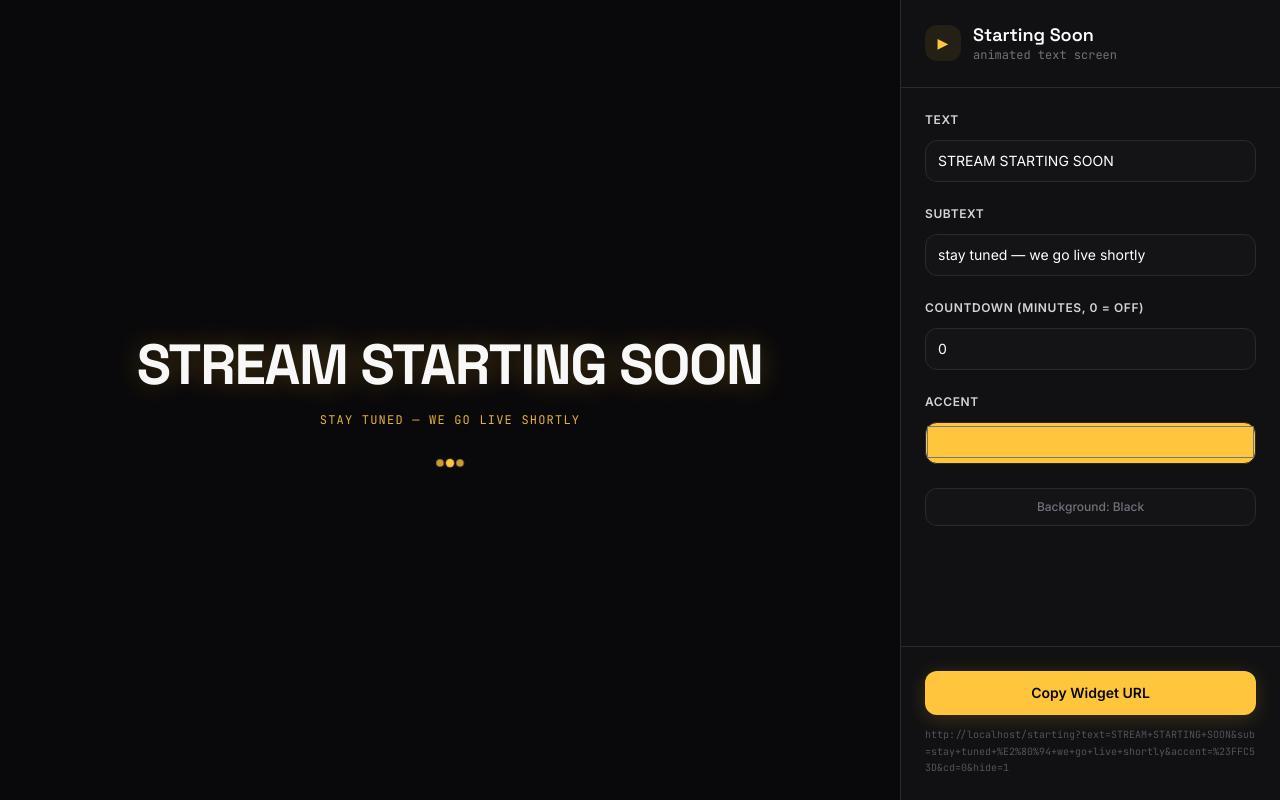
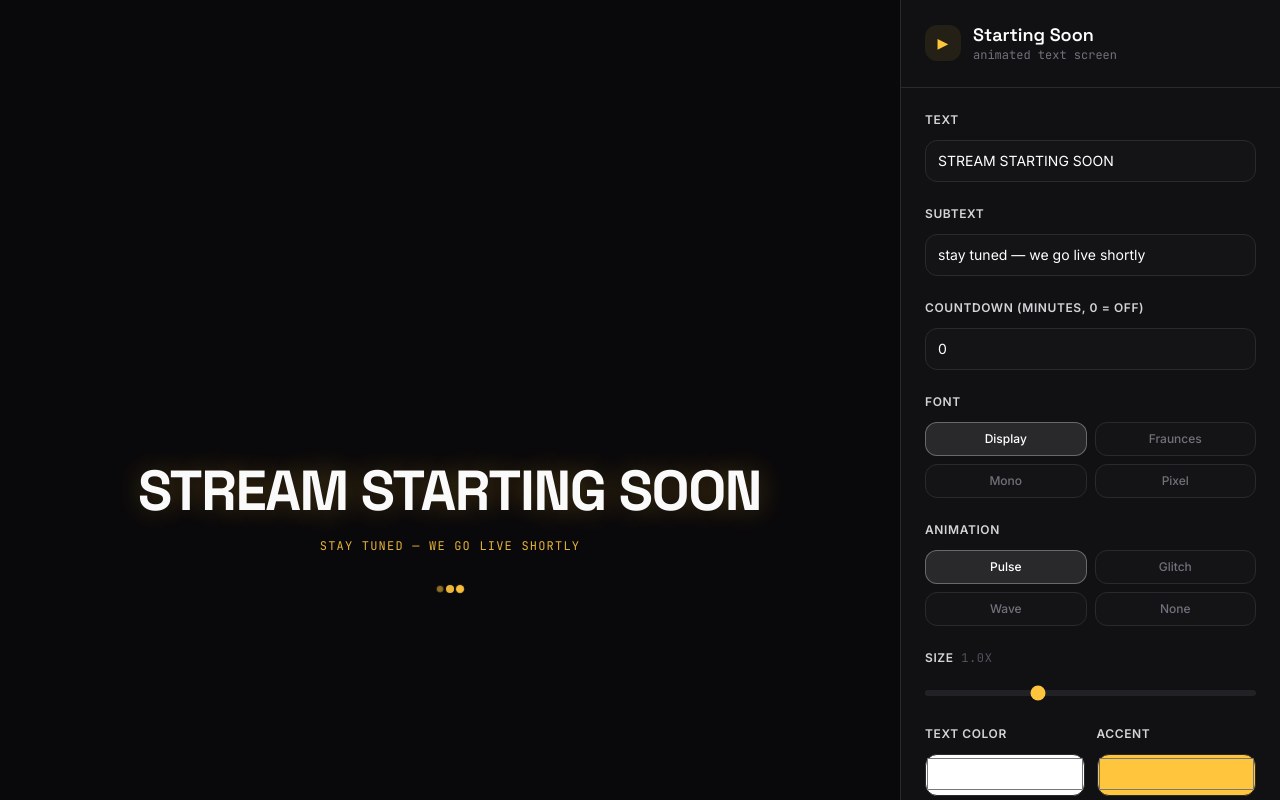
Before and after one commit to aldifhr/obs-widgets, a Next.js app: page /starting in a window 1280 px wide. Shown: the top 800 px of the page. Built offline with nearby package versions, Linux system fonts and the light colour scheme.

Commit message:
feat: starting soon custom text — font, anim, size, colors

```diff
--- a/components/StartingSoon.tsx
+++ b/components/StartingSoon.tsx
@@ -19,6 +19,10 @@ export function StartingSoon() {
   const [text, setText] = useState(searchParams.get('text') || 'STREAM STARTING SOON')
   const [sub, setSub] = useState(searchParams.get('sub') || 'stay tuned — we go live shortly')
   const [accent, setAccent] = useState(searchParams.get('accent') || '#FFC53D')
+  const [textColor, setTextColor] = useState(searchParams.get('tc') || '#ffffff')
+  const [font, setFont] = useState(searchParams.get('font') || 'display')
+  const [anim, setAnim] = useState(searchParams.get('anim') || 'pulse')
+  const [size, setSize] = useState(() => { const v = Number(searchParams.get('size')); return v > 0 ? v : 1 })
   const [noBg, setNoBg] = useState(searchParams.has('nobg'))
   const [countdown, setCountdown] = useState(() => {
     const v = Number(searchParams.get('cd'))
@@ -35,22 +39,36 @@ export function StartingSoon() {
 
   const fmt = (s: number) => `${String(Math.floor(s / 60)).padStart(2, '0')}:${String(s % 60).padStart(2, '0')}`
 
-  const widgetParams = new URLSearchParams({ text, sub, accent, cd: String(countdown), hide: '1' })
+  const widgetParams = new URLSearchParams({ text, sub, accent, tc: textColor, font, anim, size: String(size), cd: String(countdown), hide: '1' })
   if (noBg) widgetParams.set('nobg', '1')
   const [widgetUrl, setWidgetUrl] = useState('')
   useEffect(() => { setWidgetUrl(`${window.location.origin}/starting?${widgetParams.toString()}`) }, [widgetParams.toString()])
   const [copied, setCopied] = useState(false)
   const copyUrl = () => { navigator.clipboard.writeText(widgetUrl); setCopied(true); setTimeout(() => setCopied(false), 2000) }
 
+  const fontMap: Record<string, string> = {
+    display: "'Space Grotesk', sans-serif",
+    pixel: "'Press Start 2P', monospace",
+    mono: "'JetBrains Mono', monospace",
+    fraunces: "'Fraunces', serif",
+  }
+  const animMap: Record<string, string> = {
+    pulse: 'starting-pulse 2s ease-in-out infinite',
+    glitch: 'starting-glitch 0.8s ease-in-out infinite',
+    wave: 'starting-wave 2s ease-in-out infinite',
+    none: 'none',
+  }
+
   const Screen = () => (
-    <div className="flex flex-col items-center justify-center gap-4 text-center px-8" style={{ minHeight: showWidget ? '100vh' : 320 }}>
+    <div className="flex flex-col items-center justify-center gap-4 text-center px-8" style={{ minHeight: showWidget ? '100vh' : 320, transform: `scale(${size})`, transformOrigin: 'center center' }}>
       <div
-        className="font-display font-black tracking-tight"
+        className="font-black tracking-tight"
         style={{
+          fontFamily: fontMap[font] || fontMap.display,
           fontSize: 'clamp(28px, 6vw, 56px)',
-          color: '#fff',
+          color: textColor,
           textShadow: `0 0 30px ${accent}40, 0 0 60px ${accent}20`,
-          animation: 'starting-pulse 2s ease-in-out infinite',
+          animation: animMap[anim] || animMap.pulse,
           lineHeight: 1.1,
         }}
       >
@@ -62,7 +80,7 @@ export function StartingSoon() {
         </div>
       )}
       {countdown > 0 && (
-        <div className="mt-2 font-mono font-bold tracking-widest" style={{ fontSize: 'clamp(24px, 5vw, 40px)', color: '#fff' }}>
+        <div className="mt-2 font-mono font-bold tracking-widest" style={{ fontSize: 'clamp(24px, 5vw, 40px)', color: textColor }}>
           {fmt(remaining)}
         </div>
       )}
@@ -81,6 +99,8 @@ export function StartingSoon() {
         <style>{`
           @keyframes starting-pulse { 0%,100% { transform: scale(1); opacity: 1 } 50% { transform: scale(1.02); opacity: 0.95 } }
           @keyframes starting-dot { 0%,80%,100% { transform: scale(1); opacity: 0.4 } 40% { transform: scale(1.4); opacity: 1 } }
+          @keyframes starting-glitch { 0%,90%,100% { transform: translate(0); text-shadow: 0 0 30px ${accent}40 } 92% { transform: translate(1px,-1px); text-shadow: 2px 0 ${accent}, -2px 0 #ff00ff } 94% { transform: translate(-1px,1px) } 96% { transform: translate(0) } }
+          @keyframes starting-wave { 0%,100% { transform: translateY(0) } 50% { transform: translateY(-4px) } }
         `}</style>
       </div>
     )
@@ -94,6 +114,8 @@ export function StartingSoon() {
           <style>{`
             @keyframes starting-pulse { 0%,100% { transform: scale(1); opacity: 1 } 50% { transform: scale(1.02); opacity: 0.95 } }
             @keyframes starting-dot { 0%,80%,100% { transform: scale(1); opacity: 0.4 } 40% { transform: scale(1.4); opacity: 1 } }
+            @keyframes starting-glitch { 0%,90%,100% { transform: translate(0); text-shadow: 0 0 30px ${accent}40 } 92% { transform: translate(1px,-1px); text-shadow: 2px 0 ${accent}, -2px 0 #ff00ff } 94% { transform: translate(-1px,1px) } 96% { transform: translate(0) } }
+            @keyframes starting-wave { 0%,100% { transform: translateY(0) } 50% { transform: translateY(-4px) } }
           `}</style>
         </div>
 
@@ -124,8 +146,39 @@ export function StartingSoon() {
               <input type="number" min={0} max={120} value={countdown} onChange={e => setCountdown(Math.max(0, Number(e.target.value)))} className="w-full bg-studio-800/50 border border-studio-border rounded-xl px-3 py-2.5 text-white text-sm focus:outline-none focus:border-white/20" />
             </section>
             <section>
-              <SectionTitle>Accent</SectionTitle>
-              <div className="relative"><div className="absolute inset-0 rounded-xl border border-studio-border" style={{ background: accent }} /><input type="color" value={accent} onChange={e => setAccent(e.target.value)} className="relative w-full h-10 rounded-xl cursor-pointer bg-transparent border-0" /></div>
+              <SectionTitle>Font</SectionTitle>
+              <div className="grid grid-cols-2 gap-2">
+                {(['display', 'fraunces', 'mono', 'pixel'] as const).map(f => (
+                  <button key={f} onClick={() => setFont(f)} className={`py-2 rounded-xl text-xs font-medium border capitalize transition-all ${font === f ? 'border-white/30 bg-white/10 text-white' : 'border-studio-border bg-studio-800/50 text-zinc-500 hover:text-zinc-300'}`}>{f}</button>
+                ))}
+              </div>
+            </section>
+
+            <section>
+              <SectionTitle>Animation</SectionTitle>
+              <div className="grid grid-cols-2 gap-2">
+                {(['pulse', 'glitch', 'wave', 'none'] as const).map(a => (
+                  <button key={a} onClick={() => setAnim(a)} className={`py-2 rounded-xl text-xs font-medium border capitalize transition-all ${anim === a ? 'border-white/30 bg-white/10 text-white' : 'border-studio-border bg-studio-800/50 text-zinc-500 hover:text-zinc-300'}`}>{a}</button>
+                ))}
+              </div>
+            </section>
+
+            <section>
+              <SectionTitle>Size <span className="text-zinc-600 font-mono font-normal ml-1">{size.toFixed(1)}x</span></SectionTitle>
+              <input type="range" min={0.5} max={2} step={0.1} value={size} onChange={e => setSize(Number(e.target.value))} className="w-full h-1.5 bg-studio-700 rounded-full appearance-none cursor-pointer" style={{ accentColor: accent }} />
+            </section>
+
+            <section>
+              <div className="grid grid-cols-2 gap-3">
+                <div>
+                  <SectionTitle>Text Color</SectionTitle>
+                  <div className="relative"><div className="absolute inset-0 rounded-xl border border-studio-border" style={{ background: textColor }} /><input type="color" value={textColor} onChange={e => setTextColor(e.target.value)} className="relative w-full h-10 rounded-xl cursor-pointer bg-transparent border-0" /></div>
+                </div>
+                <div>
+                  <SectionTitle>Accent</SectionTitle>
+                  <div className="relative"><div className="absolute inset-0 rounded-xl border border-studio-border" style={{ background: accent }} /><input type="color" value={accent} onChange={e => setAccent(e.target.value)} className="relative w-full h-10 rounded-xl cursor-pointer bg-transparent border-0" /></div>
+                </div>
+              </div>
             </section>
             <section>
               <button onClick={() => setNoBg(n => !n)} className={`w-full py-2.5 rounded-xl text-xs font-medium border transition-all ${noBg ? 'border-white/30 bg-white/10 text-white' : 'border-studio-border bg-studio-800/50 text-zinc-500 hover:text-zinc-300'}`}>
```
